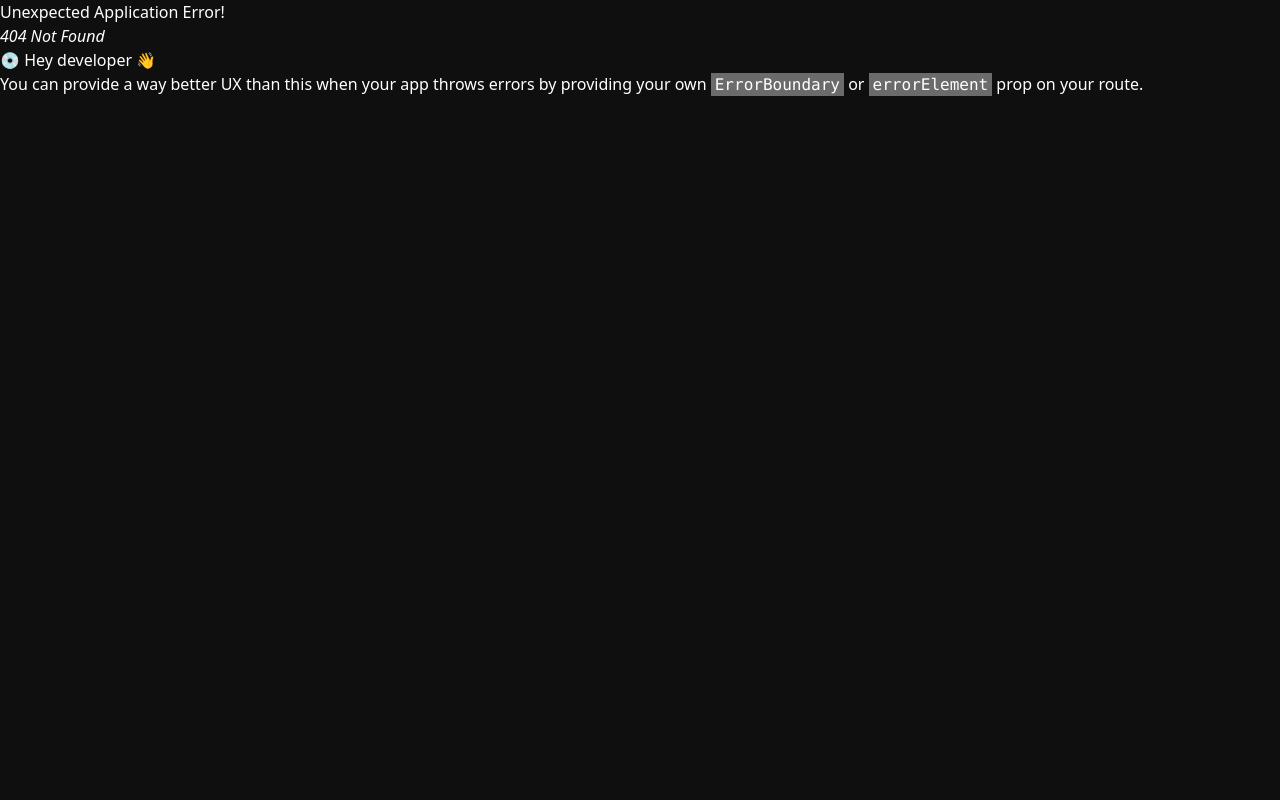
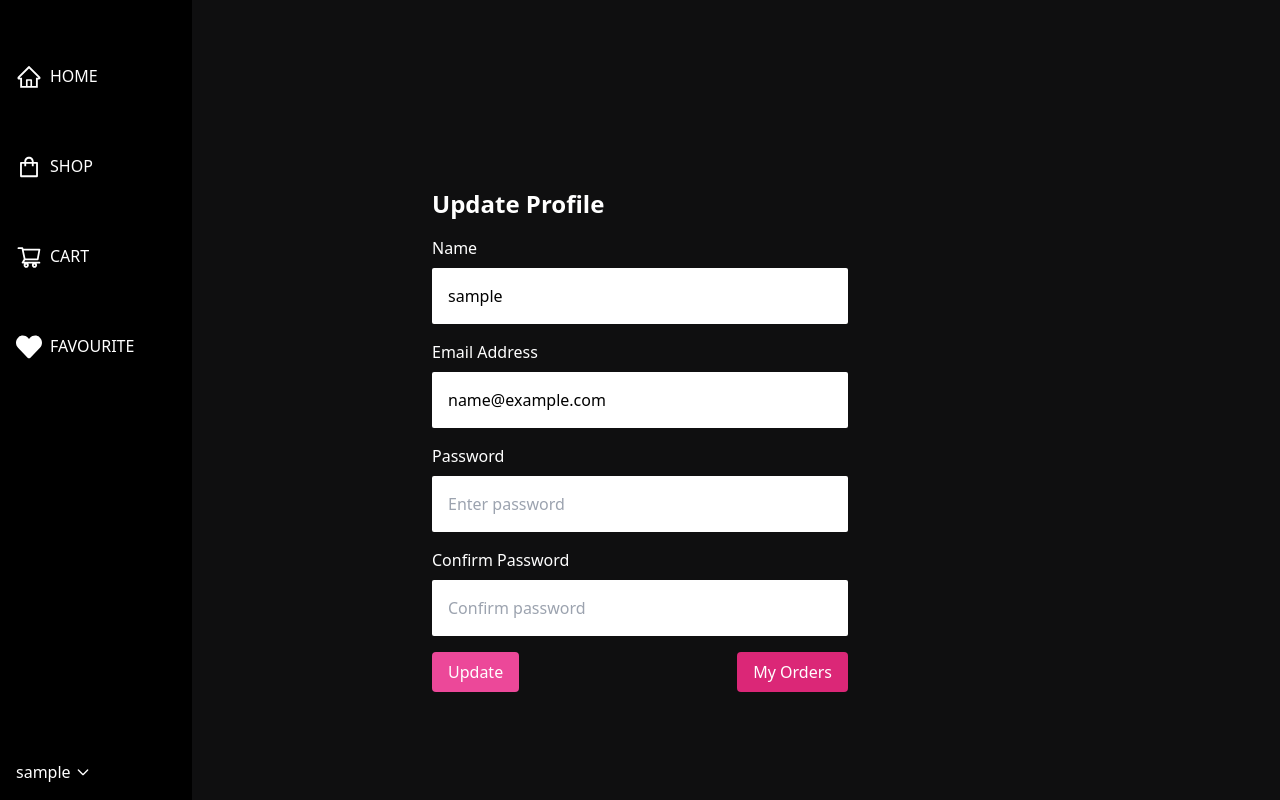
Before and after one commit to jimohsegun1/Estore, a React (Vite) app in the folder frontend/: page /profile in a window 1280 px wide. Before the commit this address had no page. Built offline with nearby package versions, Linux system fonts and the light colour scheme; sample sign-in values are in the browser's storage.

Commit message:
privateRoute profilePage updateProfile

```diff
--- /dev/null
+++ b/frontend/src/components/PrivateRoute.jsx
@@ -0,0 +1,9 @@
+import { Navigate, Outlet } from "react-router-dom";
+import { useSelector } from "react-redux";
+
+const PrivateRoute = () => {
+  const { userInfo } = useSelector((state) => state.auth);
+  return userInfo ? <Outlet /> : <Navigate to="/login" replace />;
+};
+
+export default PrivateRoute;
--- a/frontend/src/main.jsx
+++ b/frontend/src/main.jsx
@@ -5,13 +5,22 @@
 import { createBrowserRouter } from "react-router-dom";
 import { Provider } from "react-redux";
 import store from "./redux/store.js";
+Profile
+// Private Route
+import PrivateRoute from "./components/PrivateRoute.jsx";
+
+//Auth
 import Login from "./pages/Auth/Login.jsx";
 import Register from "./pages/Auth/Register.jsx";
-Register
+import Profile from "./pages/User/Profile.jsx";
 
 const router = createBrowserRouter(
   createRoutesFromElements(
     <Route path="/" element={<App />}>
+      <Route path="" element={<PrivateRoute />}>
+        <Route path="/profile" element={<Profile/>} />
+      </Route>
+
       <Route path="/login" element={<Login />} />
       <Route path="/register" element={<Register />} />
     </Route>
--- /dev/null
+++ b/frontend/src/pages/User/Profile.jsx
@@ -0,0 +1,121 @@
+import { useEffect, useState } from "react";
+import { useDispatch, useSelector } from "react-redux";
+import { toast } from "react-toastify";
+
+import Loader from "../../components/Loader";
+import { useProfileMutation } from "../../redux/api/usersApiSlice";
+import { setCredentials } from "../../redux/features/auth/authSlice";
+import { Link } from "react-router-dom";
+
+const Profile = () => {
+  const [username, setUserName] = useState("");
+  const [email, setEmail] = useState("");
+  const [password, setPassword] = useState("");
+  const [confirmPassword, setConfirmPassword] = useState("");
+
+  const { userInfo } = useSelector((state) => state.auth);
+
+  const [updateProfile, { isLoading: loadingUpdateProfile }] =
+    useProfileMutation();
+
+  useEffect(() => {
+    setUserName(userInfo.username);
+    setEmail(userInfo.email);
+  }, [userInfo.email, userInfo.username]);
+
+  const dispatch = useDispatch();
+
+  const submitHandler = async (e) => {
+    e.preventDefault();
+    if (password !== confirmPassword) {
+      toast.error("Passwords do not match");
+    } else {
+      try {
+        const res = await updateProfile({
+          _id: userInfo._id,
+          username,
+          email,
+          password,
+        }).unwrap();
+        dispatch(setCredentials({ ...res }));
+        toast.success("Profile updated successfully");
+      } catch (err) {
+        toast.error(err?.data?.message || err.error);
+      }
+    }
+  };
+
+  return (
+    <div className="container mx-auto p-4 mt-[10rem]">
+      <div className="flex justify-center align-center md:flex md:space-x-4">
+        <div className="md:w-1/3">
+          <h2 className="text-2xl font-semibold mb-4">Update Profile</h2>
+          <form onSubmit={submitHandler}>
+            <div className="mb-4">
+              <label className="block text-white mb-2">Name</label>
+              <input
+                type="text"
+                placeholder="Enter name"
+                className="form-input p-4 rounded-sm w-full"
+                value={username}
+                onChange={(e) => setUserName(e.target.value)}
+              />
+            </div>
+
+            <div className="mb-4">
+              <label className="block text-white mb-2">Email Address</label>
+              <input
+                type="email"
+                placeholder="Enter email"
+                className="form-input p-4 rounded-sm w-full"
+                value={email}
+                onChange={(e) => setEmail(e.target.value)}
+              />
+            </div>
+
+            <div className="mb-4">
+              <label className="block text-white mb-2">Password</label>
+              <input
+                type="password"
+                placeholder="Enter password"
+                className="form-input p-4 rounded-sm w-full"
+                value={password}
+                onChange={(e) => setPassword(e.target.value)}
+              />
+            </div>
+
+            <div className="mb-4">
+              <label className="block text-white mb-2">Confirm Password</label>
+              <input
+                type="password"
+                placeholder="Confirm password"
+                className="form-input p-4 rounded-sm w-full"
+                value={confirmPassword}
+                onChange={(e) => setConfirmPassword(e.target.value)}
+              />
+            </div>
+
+            <div className="flex justify-between">
+              <button
+                type="submit"
+                className="bg-pink-500 text-white py-2 px-4 rounded hover:bg-pink-600"
+              >
+                Update
+              </button>
+
+              <Link
+                to="/user-orders"
+                className="bg-pink-600 text-white py-2 px-4 rounded hover:bg-pink-700"
+              >
+                My Orders
+              </Link>
+            </div>
+            {loadingUpdateProfile && <Loader />}
+          </form>
+        </div>
+      </div>
+    </div>
+  );
+};
+
+export default Profile;
```
